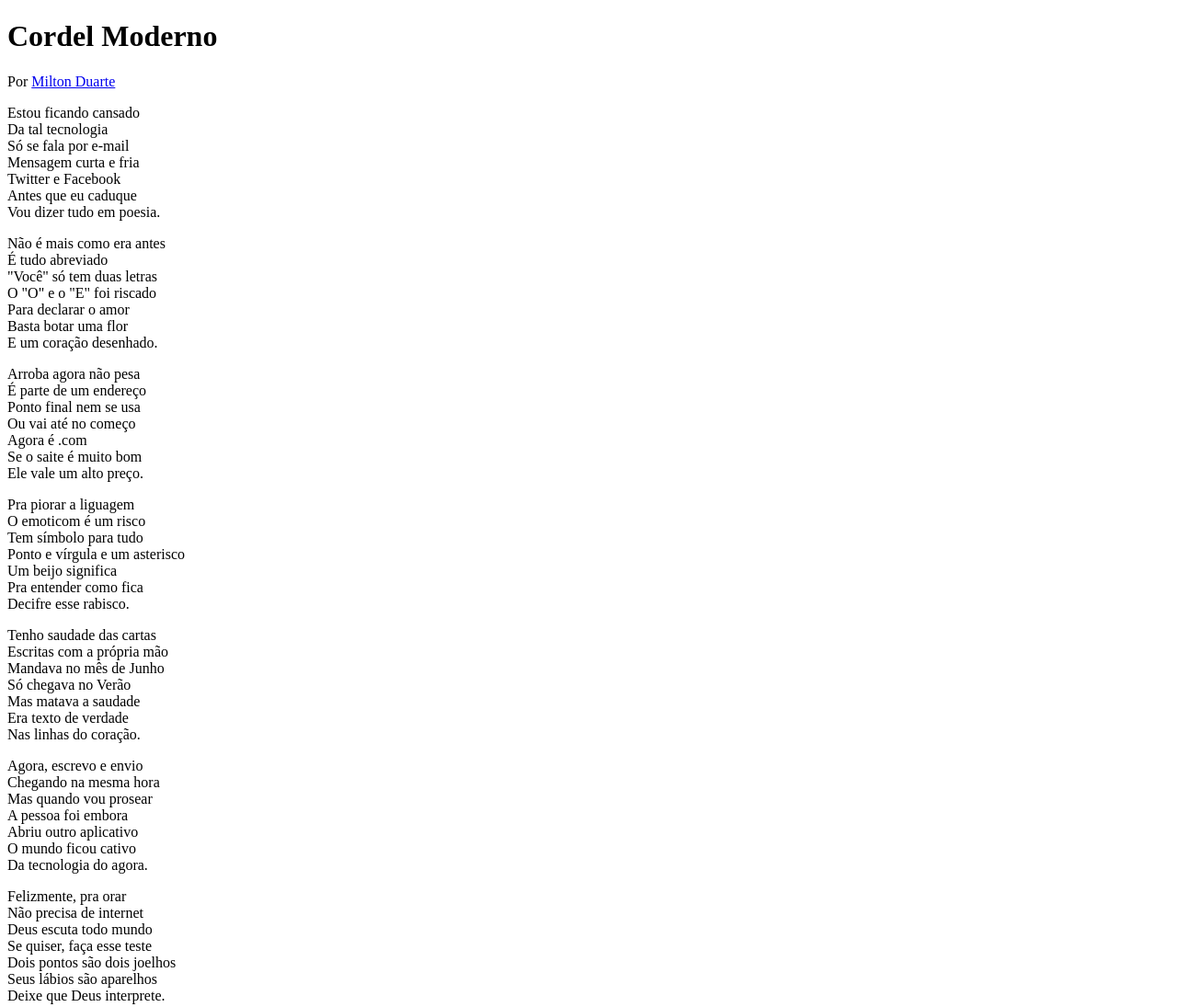
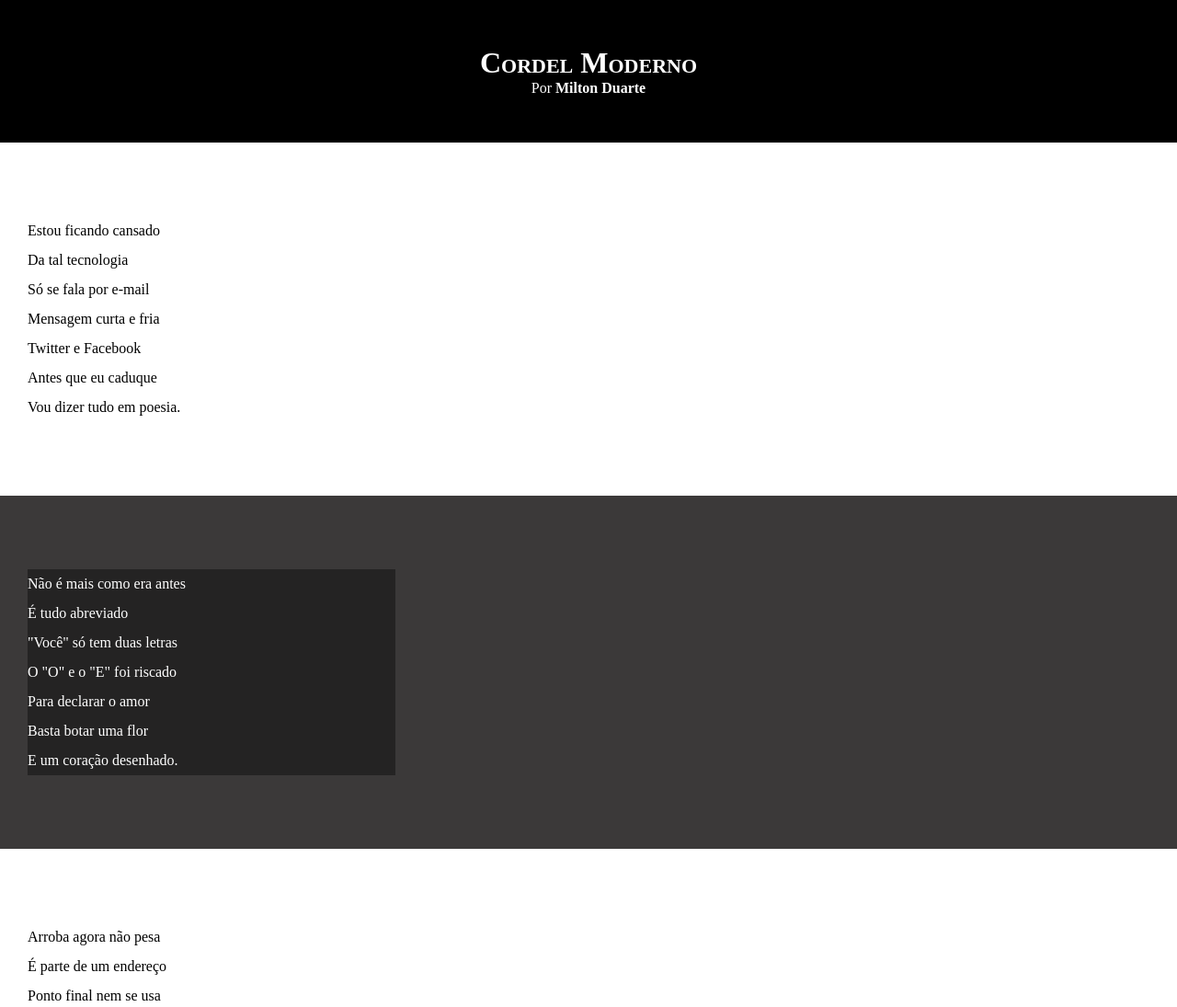
Before and after one commit to emygerfson/html5-css3, a plain HTML site: page desafio 12/index.html in a window 1280 px wide. Shown: the top 1095 px of the page at 92% size. Drawn offline with Linux system fonts and the light colour scheme.

Commit message:
atualização do css

```diff
--- a/desafio 12/estilo/style.css
+++ b/desafio 12/estilo/style.css
@@ -1 +1,60 @@
 @charset "UTF-8";
+
+*{
+    margin: 0px;
+    padding: 0px;
+}
+html, body{
+    min-width: 100vh;
+    background-color: darkgray;
+}
+header{
+    background-color: black;
+    color: white;
+    text-align: center;
+
+}
+header > h1{
+    padding-top: 50px;
+    font-variant: small-caps;
+}
+header > p{
+    padding-bottom: 50px;
+}
+a{
+    color: white;
+    text-decoration: none;
+    font-weight: bolder;
+}
+a:hover{
+    text-decoration: underline;
+}
+section{
+    padding-top: 10vh;
+    padding-bottom: 10vh;
+    line-height: 2em;
+    padding-left: 30px;
+}
+section.imagem > p{
+    background-color: rgba(0, 0, 0, 0.39);
+    width: 400px;
+}
+section.imagem{
+    background-color: rgb(59, 57, 57);
+    color: white;
+}
+
+section.normal{
+    background-color: white;
+    color: black;
+}
+
+
+footer{
+    background-color: black;
+    color: white;
+    text-align: center;
+    padding: 10px;
+
+
+}
--- a/desafio 12/index.html
+++ b/desafio 12/index.html
@@ -14,7 +14,7 @@
 
     </header>
 
-<selection>
+    <section class="normal">
         <p>
             Estou ficando cansado <br>
             Da tal tecnologia <br>
@@ -24,9 +24,9 @@
             Antes que eu caduque <br>
             Vou dizer tudo em poesia.
         </p>
-</selection>
+    </section>
 
-<selection>
+    <section class="imagem">
         <p>
             Não é mais como era antes <br>
             É tudo abreviado <br>
@@ -36,9 +36,9 @@
             Basta botar uma flor <br>
             E um coração desenhado.
         </p>
-</selection>
+    </section>
 
-<selection>
+    <section class="normal">
         <p>
             Arroba agora não pesa <br>
             É parte de um endereço <br>
@@ -58,9 +58,9 @@
             Pra entender como fica <br>
             Decifre esse rabisco.
         </p>
-</selection>
+    </section>
 
-<selection>
+    <section class="imagem">
         <p>
             Tenho saudade das cartas <br>
             Escritas com a própria mão <br>
@@ -70,9 +70,9 @@
             Era texto de verdade <br>
             Nas linhas do coração.
         </p>
-</selection>
+    </section>
 
-<selection>
+    <section class="normal">
         <p>
             Agora, escrevo e envio <br>
             Chegando na mesma hora <br>
@@ -92,7 +92,7 @@
             Seus lábios são aparelhos <br>
             Deixe que Deus interprete.
         </p>
-</selection>
+    </section>
     <footer>
         Site criado por <a href="https://github.com/emygerfson" target="_blank">Emygerfson</a> em estudo no <a href="https://www.cursoemvideo.com/" target="_blank">Curso em Video</a>
     </footer>
```
Lines whose indentation alone changed are shown as unchanged.
